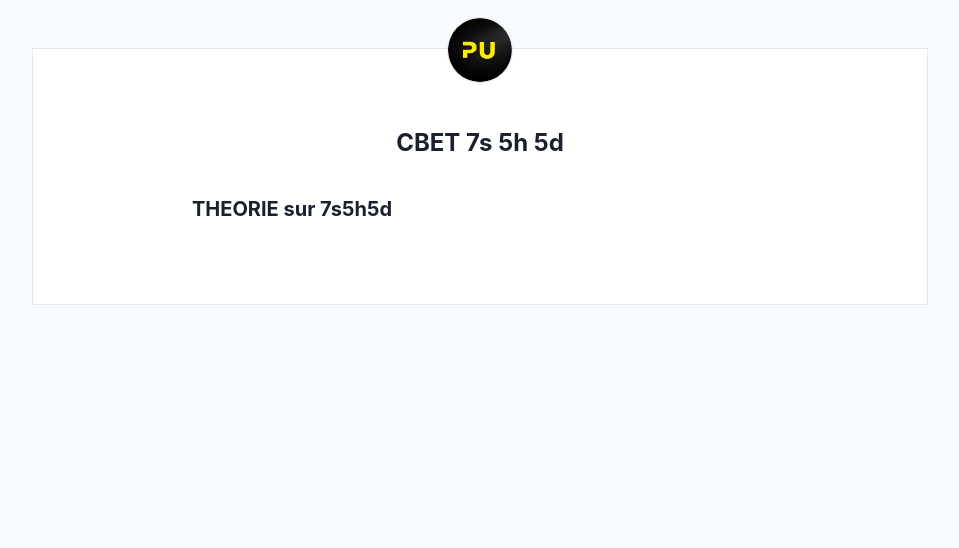
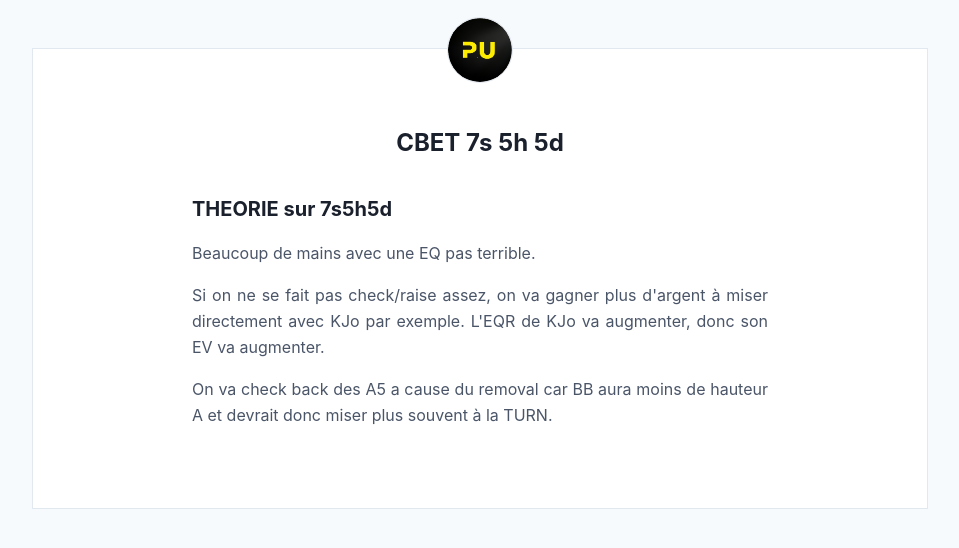
Before and after one commit to greglejeune/blog, a Jekyll site: the page built from _posts/2024-02-04-btnvsbb-cbet-7s5h5d.md, in a window 1280 px wide. Shown: the top 548 px of the page, without its empty margins (160-1119 px from the left). Built offline with Jekyll 4.4.1, drawn with Linux system fonts in a browser that asks for light colours.

Commit message:
Update 2024-02-04-btnvsbb-cbet-7s5h5d.md

```diff
--- a/_posts/2024-02-04-btnvsbb-cbet-7s5h5d.md
+++ b/_posts/2024-02-04-btnvsbb-cbet-7s5h5d.md
@@ -11,6 +11,10 @@ categories: pu btnvsbb cbet srp ip
 
   <h2>THEORIE sur 7s5h5d</h2>
 
-  <p></p>
+  <p>Beaucoup de mains avec une EQ pas terrible.</p>
+
+  <p>Si on ne se fait pas check/raise assez, on va gagner plus d'argent à miser directement avec KJo par exemple. L'EQR de KJo va augmenter, donc son EV va augmenter.</p>
+
+  <p>On va check back des A5 a cause du removal car BB aura moins de hauteur A et devrait donc miser plus souvent à la TURN.</p>
 
 </div>
```
